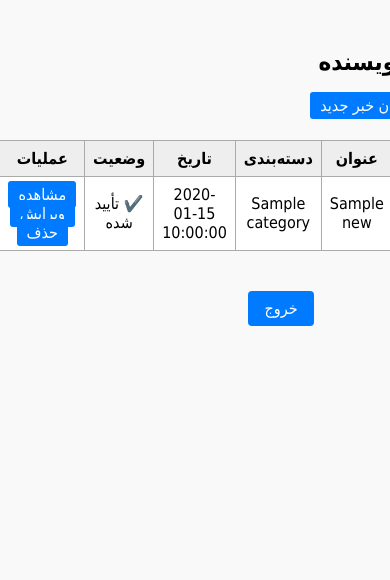
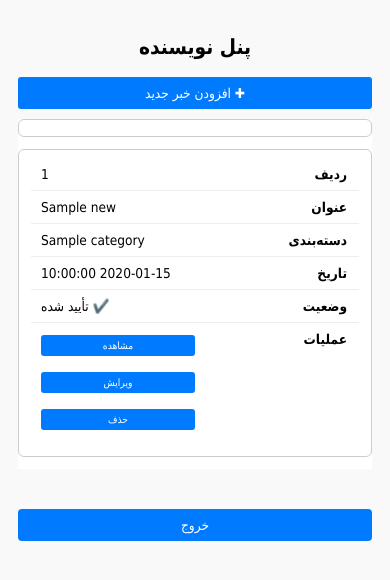
Before and after one commit to GhanbariSdGh/News-Site, a PHP site: page /author/index.php in a window 390 px wide; the page is wider, and only the part inside the window is pictured. Shown: the top 580 px of that part. Run offline with PHP 8.4, Linux system fonts and the light colour scheme; the visitor is signed in with stand-in values (Sample User, id 1); tables that the repository leaves empty or names only in its code hold one stand-in row (values such as "Sample post").

Commit message:
author index page updated
responsive for mobile

```diff
--- a/author/index.php
+++ b/author/index.php
@@ -19,6 +19,7 @@
 <html lang="fa">
 <head>
     <meta charset="UTF-8">
+    <meta name="viewport" content="width=device-width, initial-scale=1.0">
     <title>داشبورد نویسنده</title>
     <style>
 	table {
@@ -115,6 +116,117 @@
 	.button:hover {
 	  background-color: #367fa9;
 	}
+
+    @media (max-width: 768px) {
+    body {
+        padding: 10px;
+    }
+
+    h2 {
+        font-size: 1.3em;
+        text-align: center;
+    }
+
+    a.button {
+        display: block;
+        width: 100%;
+        font-size: 0.85em;
+        padding: 8px;
+        margin-bottom: 10px;
+        box-sizing: border-box;
+        text-align: center;
+    }
+
+    table {
+        width: 100%;
+        font-size: 0.85em;
+        overflow-x: hidden;
+        display: block;
+        background: white;
+        border-collapse: separate;
+        border-spacing: 0 10px;
+        margin-top: 10px;
+    }
+
+    table thead,
+    table tbody,
+    table th,
+    table td,
+    table tr {
+        display: block;
+    }
+
+    table tr {
+        margin-bottom: 12px;
+        border: 1px solid #ccc;
+        border-radius: 6px;
+        padding: 8px 12px;
+        background: #fff;
+    }
+
+    table th {
+        display: none;
+    }
+
+    table td {
+        position: relative;
+        text-align: left;
+        padding-left: 10px;
+        padding-right: 50%;
+        border: none;
+        border-bottom: 1px solid #eee;
+        white-space: normal;
+        word-break: break-word;
+    }
+
+    table td:last-child {
+        border-bottom: none;
+    }
+
+    table td:before {
+        position: absolute;
+        right: 12px;
+        top: 8px;
+        width: 45%;
+        font-weight: bold;
+        white-space: nowrap;
+        text-align: right;
+        content: attr(data-label);
+    }
+
+    table td:nth-of-type(1):before { content: "ردیف"; }
+    table td:nth-of-type(2):before { content: "عنوان"; }
+    table td:nth-of-type(3):before { content: "دسته‌بندی"; }
+    table td:nth-of-type(4):before { content: "تاریخ"; }
+    table td:nth-of-type(5):before { content: "وضعیت"; }
+    table td:nth-of-type(6):before { content: "عملیات"; }
+
+    td:last-child {
+        display: flex;
+        justify-content: flex-start;
+        flex-wrap: wrap;
+        gap: 6px;
+        padding-top: 12px;
+    }
+
+    td:last-child a.button {
+        font-size: 0.75em;
+        padding: 5px 8px;
+        flex: 1 1 auto;
+        text-align: center;
+        min-width: 70px;
+    }
+
+    .back {
+        display: block;
+        width: 100%;
+        margin-top: 20px;
+        font-size: 0.85em;
+        padding: 10px;
+        text-align: center;
+        box-sizing: border-box;
+    }
+    }
     </style>
 </head>
 <body>
```
